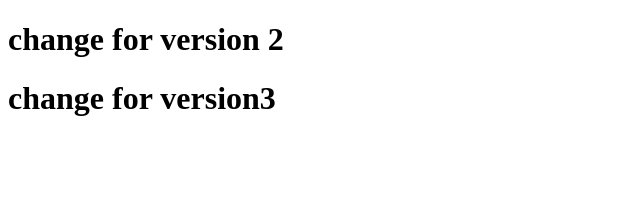
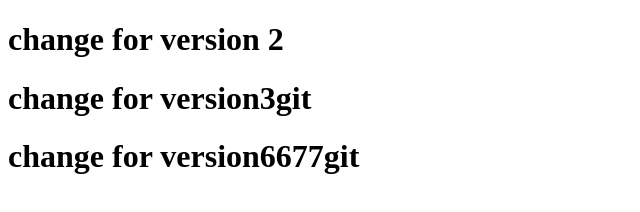
Before and after one commit to Ankitrock94/My-repro, a plain HTML site: page Index.html in a window 1280 px wide. Shown: the whole page, without its empty margins (0-640 px from the left). Drawn offline with Linux system fonts and the light colour scheme.

Commit message:
fourth version html

```diff
--- a/Index.html
+++ b/Index.html
@@ -8,7 +8,11 @@
 </head>
 <body>
     <h1> change for version 2</h1>
-        <h1> change for version3</h1>
+        <h1> change for version3git</h1>
+
+                <h1> change for version6677git</h1>
+
+
 
 </body>
 </html>
```
